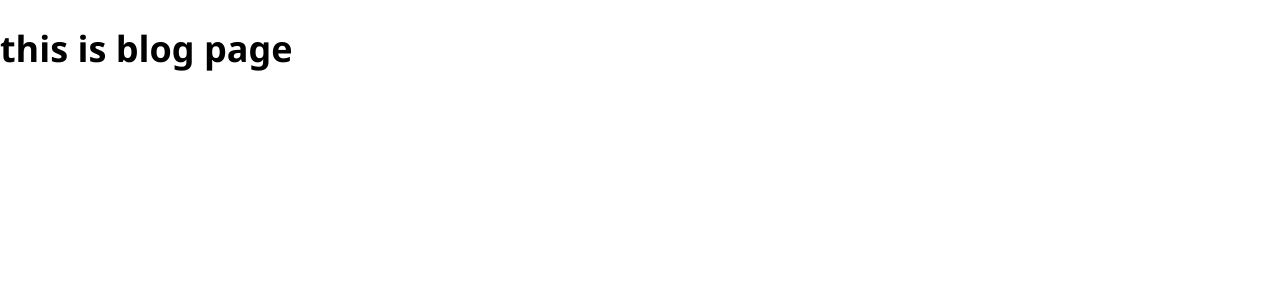
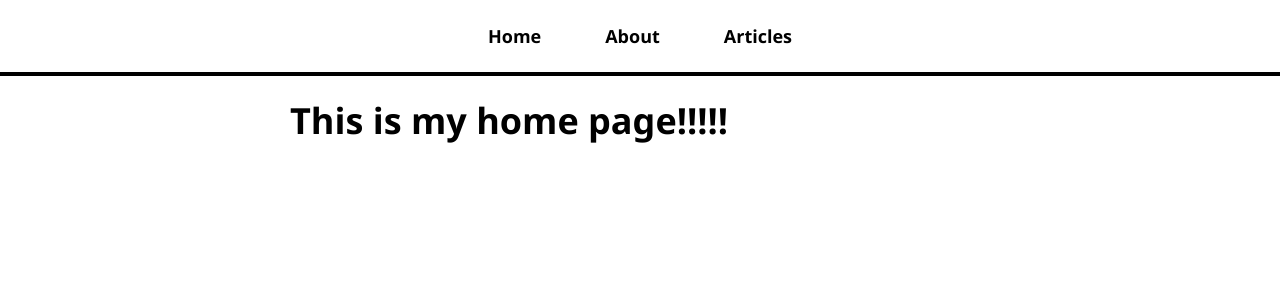
Before and after one commit to SujeetMainali/blog-app, a React (Create React App) app: page / in a window 1280 px wide. Shown: the top 300 px of the page. Built offline with nearby package versions, Linux system fonts and the light colour scheme.

Commit message:
added navigation bar to the App added pages for the App added routes to the App added links to the NavBar

```diff
--- a/package.json
+++ b/package.json
@@ -8,6 +8,7 @@
     "@testing-library/user-event": "^13.5.0",
     "react": "^18.2.0",
     "react-dom": "^18.2.0",
+    "react-router-dom": "^6.8.1",
     "react-scripts": "5.0.1",
     "web-vitals": "^2.1.4"
   },
--- a/src/App.js
+++ b/src/App.js
@@ -1,11 +1,28 @@
-import logo from './logo.svg';
+import HomePage from './pages/HomePage';
+import AboutPage from './pages/AboutPage';
+import ArticleListPage from './pages/ArticleListPage';
+import ArticlePage from './pages/ArticlePage';
+import { Routes, Route, BrowserRouter } from 'react-router-dom';
+import NavBar from './NavBar';
 import './App.css';
 
 function App() {
   return (
-    <div className="App">
-     <h1>this is blog page</h1>
-    </div>
+    <BrowserRouter>
+      <div className="App">
+        <NavBar />
+        <div id='page-body'>
+          <Routes>
+            <Route path='/' element={<HomePage />} />
+            <Route path='/about' element={<AboutPage />} />
+            <Route path='/articles' element={<ArticleListPage />} />
+            <Route path='/articles/:articleId' element={<ArticlePage />} />
+
+          </Routes>
+
+        </div>
+      </div>
+    </BrowserRouter>
   );
 }
 
--- /dev/null
+++ b/src/NavBar.js
@@ -0,0 +1,20 @@
+import { Link } from 'react-router-dom'
+
+const NavBar = () => {
+    return (
+        <nav>
+            <ul>
+                <li>
+                    <Link to="/">Home</Link></li>
+                <li>
+                    <Link to="/about">About</Link>
+                </li>
+                <li>
+                    <Link to ='/articleList'>Articles</Link>
+                </li>
+            </ul>
+        </nav>
+    )
+}
+
+export default NavBar;
--- /dev/null
+++ b/src/pages/AboutPage.js
@@ -0,0 +1,11 @@
+const AboutPage = ()=>{
+    return(
+        <div>
+            <h1>
+                This is about us page!!!
+            </h1>
+        </div>
+    )
+}
+
+export default AboutPage;
--- /dev/null
+++ b/src/pages/ArticleListPage.js
@@ -0,0 +1,11 @@
+const ArticleListPage = ()=>{
+    return(
+        <div>
+            <h1>
+                This is article list  page!!!
+            </h1>
+        </div>
+    )
+}
+
+export default ArticleListPage;
--- /dev/null
+++ b/src/pages/ArticlePage.js
@@ -0,0 +1,11 @@
+const ArticlePage = ()=>{
+    return(
+        <div>
+            <h1>
+                This is article page!!!
+            </h1>
+        </div>
+    )
+}
+
+export default ArticlePage;
--- /dev/null
+++ b/src/pages/HomePage.js
@@ -0,0 +1,11 @@
+const HomePage = ()=>{
+    return(
+        <div>
+            <h1>
+                This is my home page!!!!!
+            </h1>
+        </div>
+    )
+}
+
+export default HomePage;
```
Also changed, not shown: src/pages/NotFoundPage.js (added), 1 other file (tests, documents, lock files or other folders).
